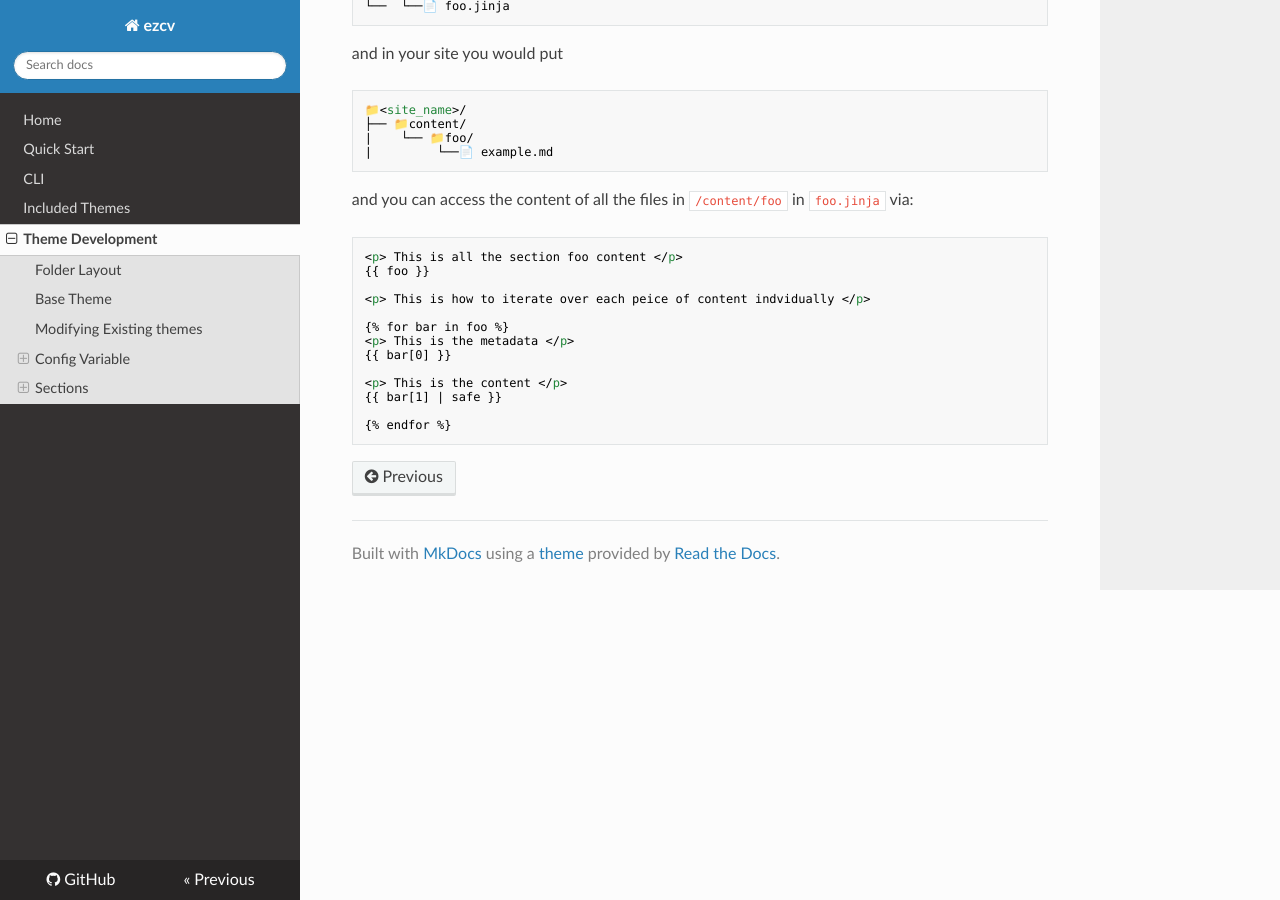
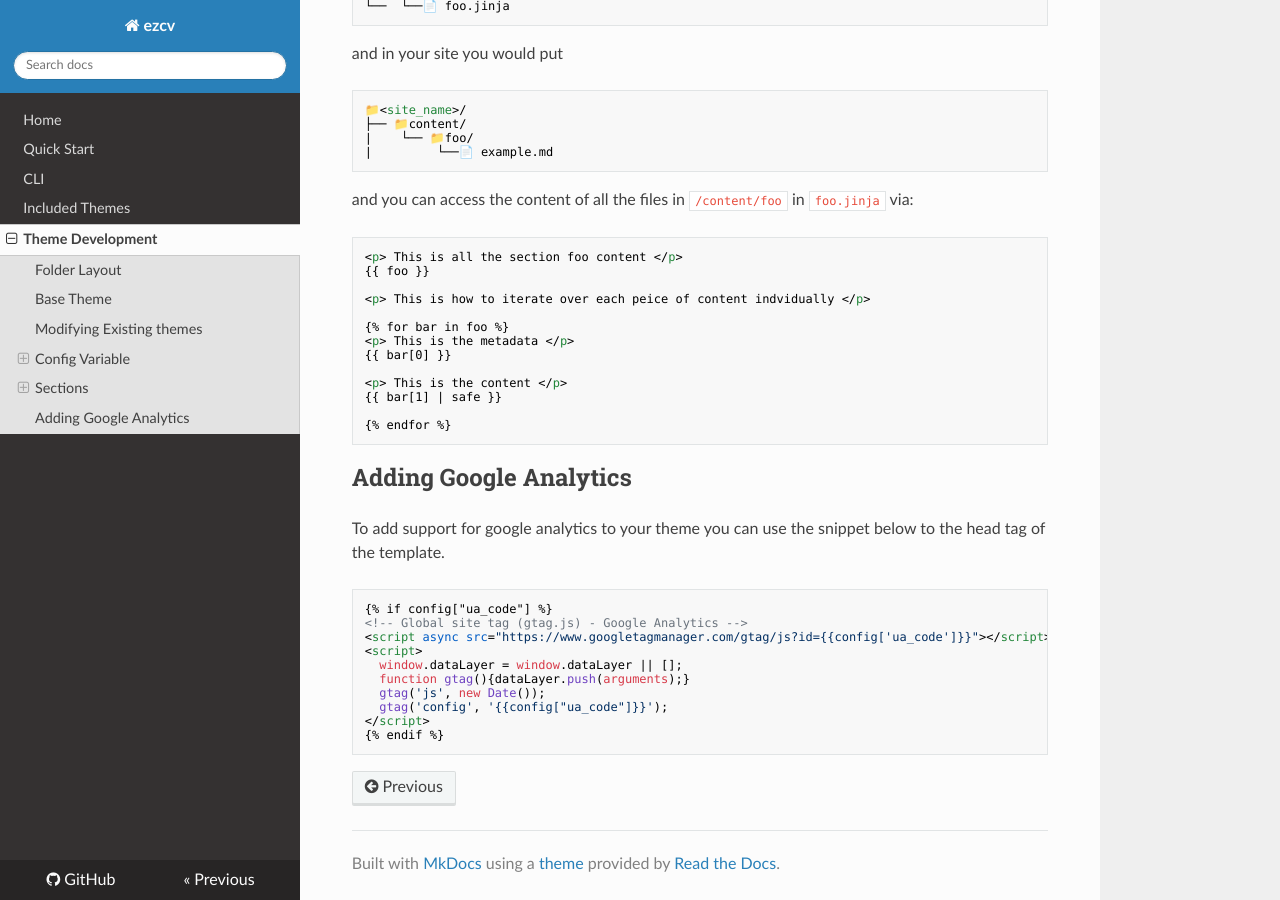
Before and after one commit to Descent098/ezcv, an MkDocs documentation site: the page built from docs/theme-development.md, in a window 1280 px wide and 900 px high, scrolled down 3981 px. Built offline with MkDocs 1.6.1, drawn with Linux system fonts in a browser that asks for light colours; nearby versions of some CDN libraries.

Commit message:
Added google analytics support and docs

````diff
--- a/docs/theme-development.md
+++ b/docs/theme-development.md
@@ -211,3 +211,21 @@
 
 {% endfor %}
 ```
+
+## Adding Google Analytics
+
+To add support for google analytics to your theme you can use the snippet below to the head tag of the template.
+
+
+```jinja2
+{% if config["ua_code"] %}
+<!-- Global site tag (gtag.js) - Google Analytics -->
+<script async src="https://www.googletagmanager.com/gtag/js?id={{config['ua_code']}}"></script>
+<script>
+  window.dataLayer = window.dataLayer || [];
+  function gtag(){dataLayer.push(arguments);}
+  gtag('js', new Date());
+  gtag('config', '{{config["ua_code"]}}');
+</script>
+{% endif %}
+```
````
Also changed, not shown: CHANGELOG.md (+3 -2 lines), docs/quick-start.md (+4 -0 lines), 2 other files.
